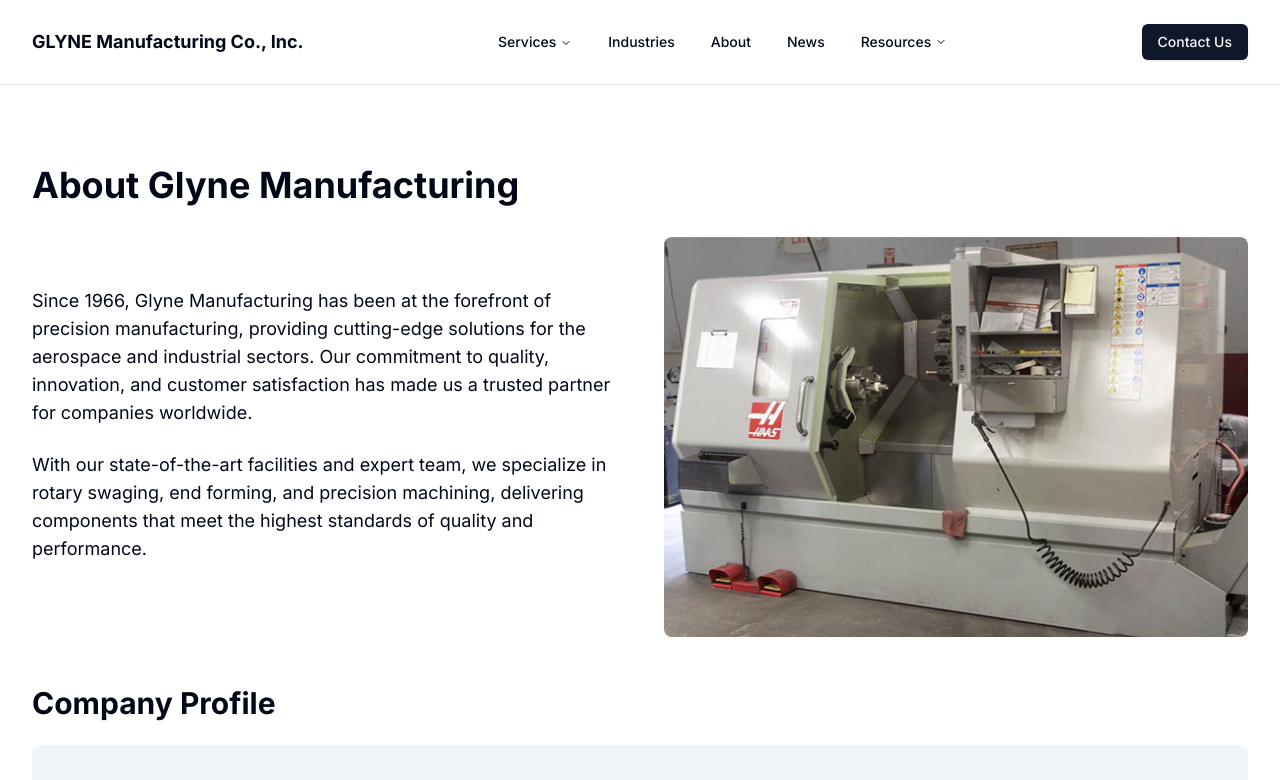
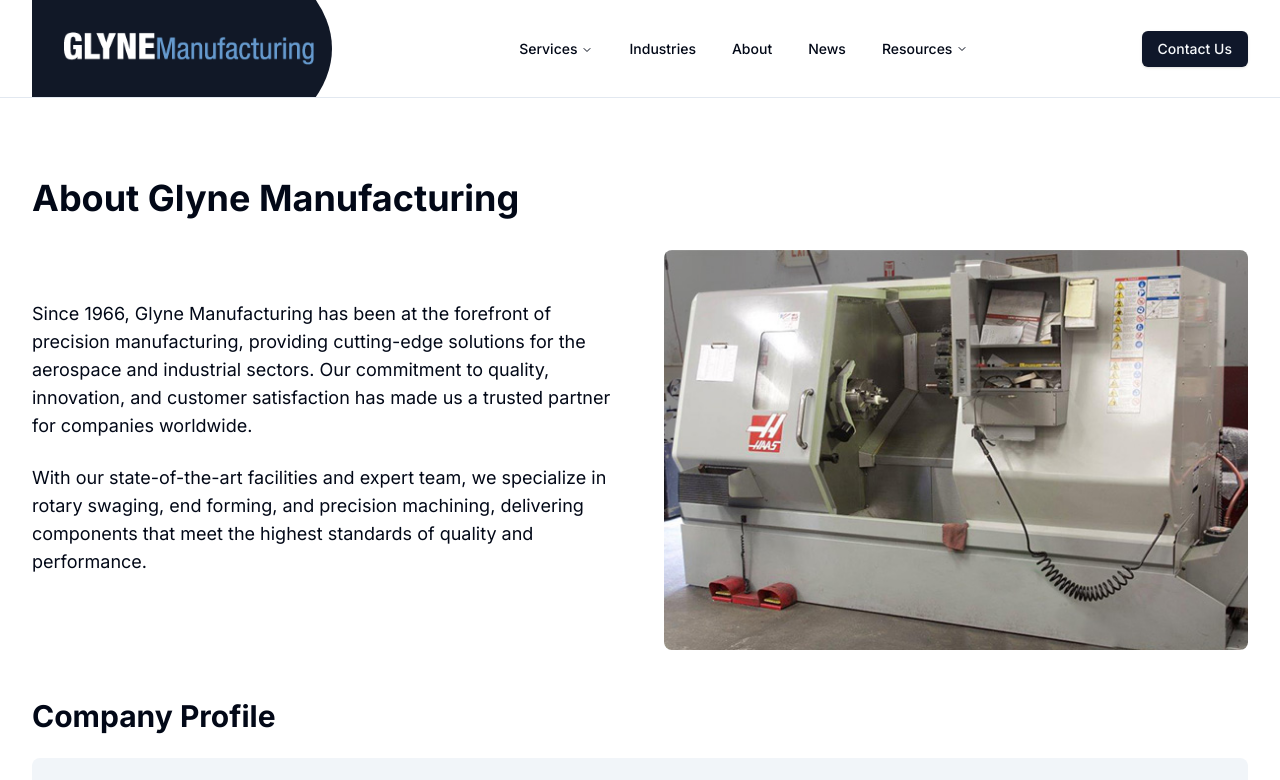
Before and after one commit to JackFClarke/glyne-mfg, a Next.js app: page /about in a window 1280 px wide. Shown: the top 780 px of the page. Built offline with nearby package versions, Linux system fonts and the light colour scheme.

Commit message:
new logo

```diff
--- a/components/layout.tsx
+++ b/components/layout.tsx
@@ -16,7 +16,7 @@
   return (
     <div className="min-h-screen bg-background">
       <header className="sticky top-0 z-50 w-full border-b bg-background backdrop-blur supports-[backdrop-filter]:bg-background/60">
-        <div className="mx-auto flex items-center justify-between p-6 lg:px-8">
+        <div className="mx-auto flex items-center justify-between lg:px-8">
           <Sheet>
             <SheetTrigger asChild>
               <Button variant="ghost" size="icon" className="md:hidden">
@@ -43,7 +43,9 @@
           </Sheet>
           <div className="flex w-full items-center justify-between">
             <Link href="/" className="hidden md:flex">
-              <span className="text-lg font-bold">GLYNE Manufacturing Co., Inc.</span>
+              <div className="bg-gray-900 overflow-hidden p-8" style={{ clipPath: "ellipse(300px 150px at 0% 50%)" }}>
+                <Image src="/Glyne_logo.png" alt="Glyne Manufacturing" width={250} height={100} style={{ height: 'auto' }} />
+              </div>
             </Link>
             <NavigationMenu className="hidden md:flex">
               <NavigationMenuList>
```
